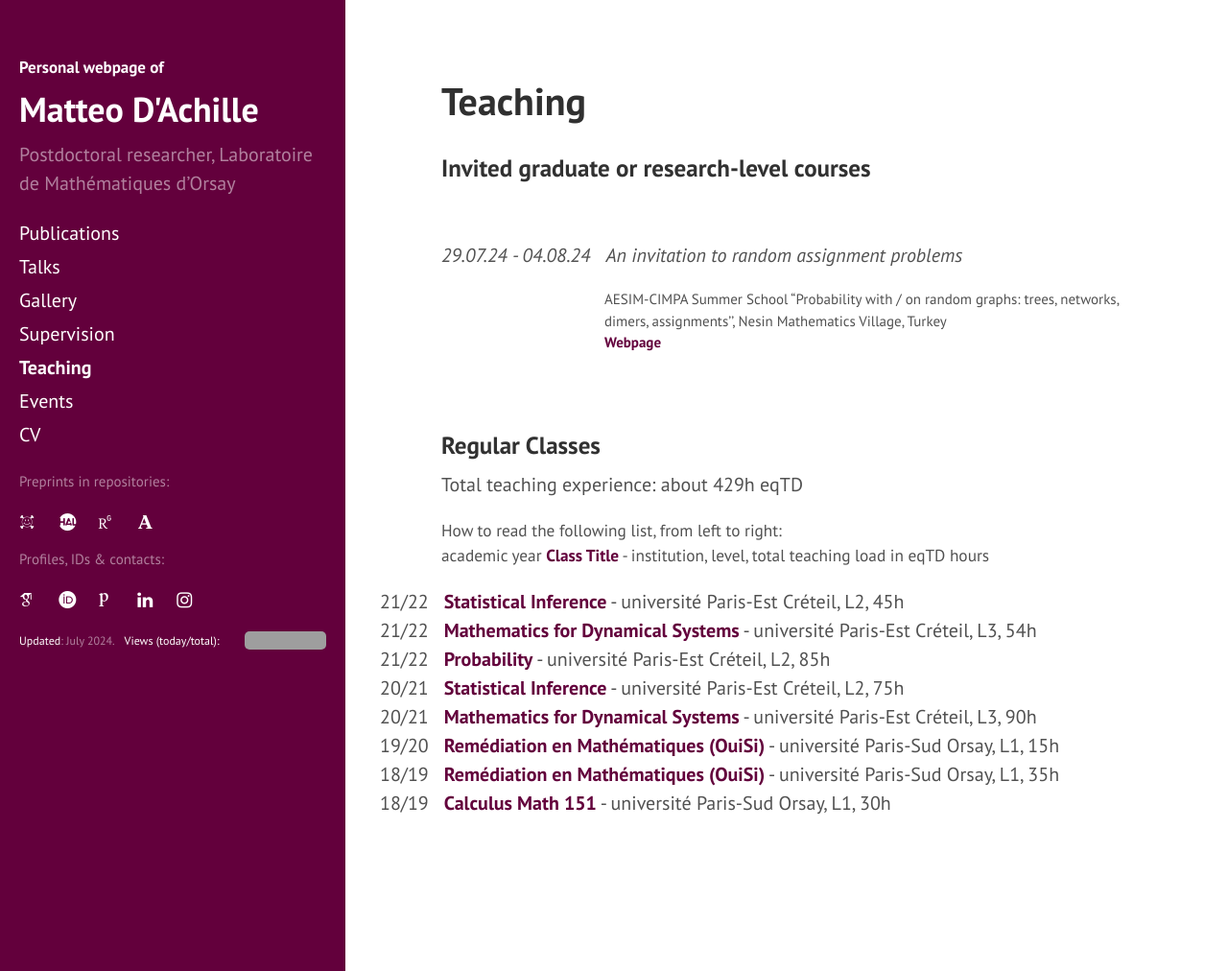
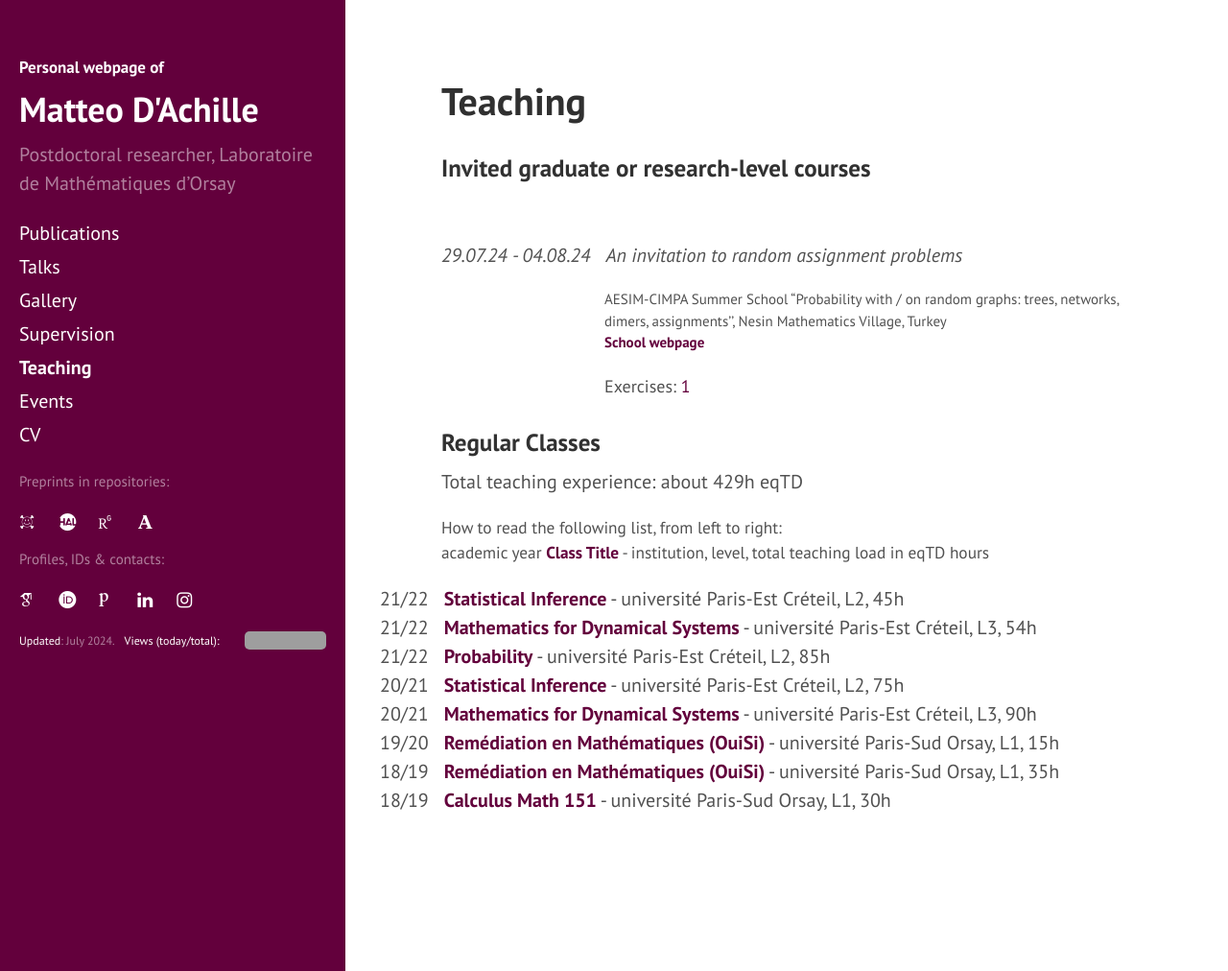
Before and after one commit to matteodachille/matteodachille.github.io, a Jekyll site: the page built from teaching.md, in a window 1280 px wide and 1012 px high. Shown: the whole window at 96% size. Built offline with Jekyll 4.4.1, drawn with Linux system fonts in a browser that asks for light colours; nearby versions of some CDN libraries; some web fonts are replaced; grey boxes are pictures that could not be loaded.

Commit message:
Updated CV, added TD1 Nesin

```diff
--- a/index.html
+++ b/index.html
@@ -17,7 +17,7 @@ show: hyde
 <h3>About me</h3>
 
 
-<p style="text-align:justify;">Postdoctoral researcher at the <a href="https://www.imo.universite-paris-saclay.fr/fr/" target="_blank">Laboratoire de Mathématiques d’Orsay</a> and member of the ERC Grant "SuPerGRandMa", PI <a href="https://www.imo.universite-paris-saclay.fr/~nicolas.curien/">Nicolas Curien</a>. See <a href="/CV">CV</a> for more. <br/> <br/> Some keywords related to my researches:
+<p style="text-align:justify;">Postdoctoral researcher at the <a href="https://www.imo.universite-paris-saclay.fr/fr/" target="_blank">Laboratoire de Mathématiques d’Orsay</a> and member of the ERC Grant "SuPerGRandMa", PI <a href="https://www.imo.universite-paris-saclay.fr/~nicolas.curien/" target="_blank">Nicolas Curien</a>. See <a href="/CV">CV</a> for more. <br/> <br/> Some keywords related to my researches:
 <ul>
   <li> random assignment problems and extensions </li>
   <li> Gibbs measures and specifications, renormalization group </li>
--- a/robots.txt
+++ b/robots.txt
@@ -1,6 +1,2 @@
 User-agent: *
 # Disallow all web crawlers from accessing the following pages:
-Disallow: /supervision
-Disallow: /downloads/cv_dachille_en.pdf
-Disallow: /downloads/cv_dachille_fr.pdf
-Disallow: /downloads/cv_dachille_it.pdf
--- a/teaching.md
+++ b/teaching.md
@@ -21,13 +21,13 @@ I currently teach for the [Laboratoire d’analyse et de mathématiques appliqu
 
 _29.07.24 - 04.08.24_ &nbsp; *An invitation to random assignment problems*  &nbsp; <span style="font-size: .8rem"></span><br/>
 
-
 AESIM-CIMPA Summer School "Probability with / on random graphs:
 trees, networks, dimers, assignments'', Nesin Mathematics Village, Turkey<br/>
-[**Webpage**](https://sites.google.com/view/probabilityinturkey/main){:target="_blank"}
+[**School webpage**](https://sites.google.com/view/probabilityinturkey/main){:target="_blank"}
 {: style="font-size: 15px; margin-left: 170px;" }
 
-<br/>
+Exercises: [1](/assets/TD1-Nesin24.pdf){:target="_blank"}
+{: style="font-size: 18px; margin-left: 170px;" }
 
 ###  Regular Classes
 
```
Also changed, not shown: supervision.md (+1 -1 lines), 4 other files.
